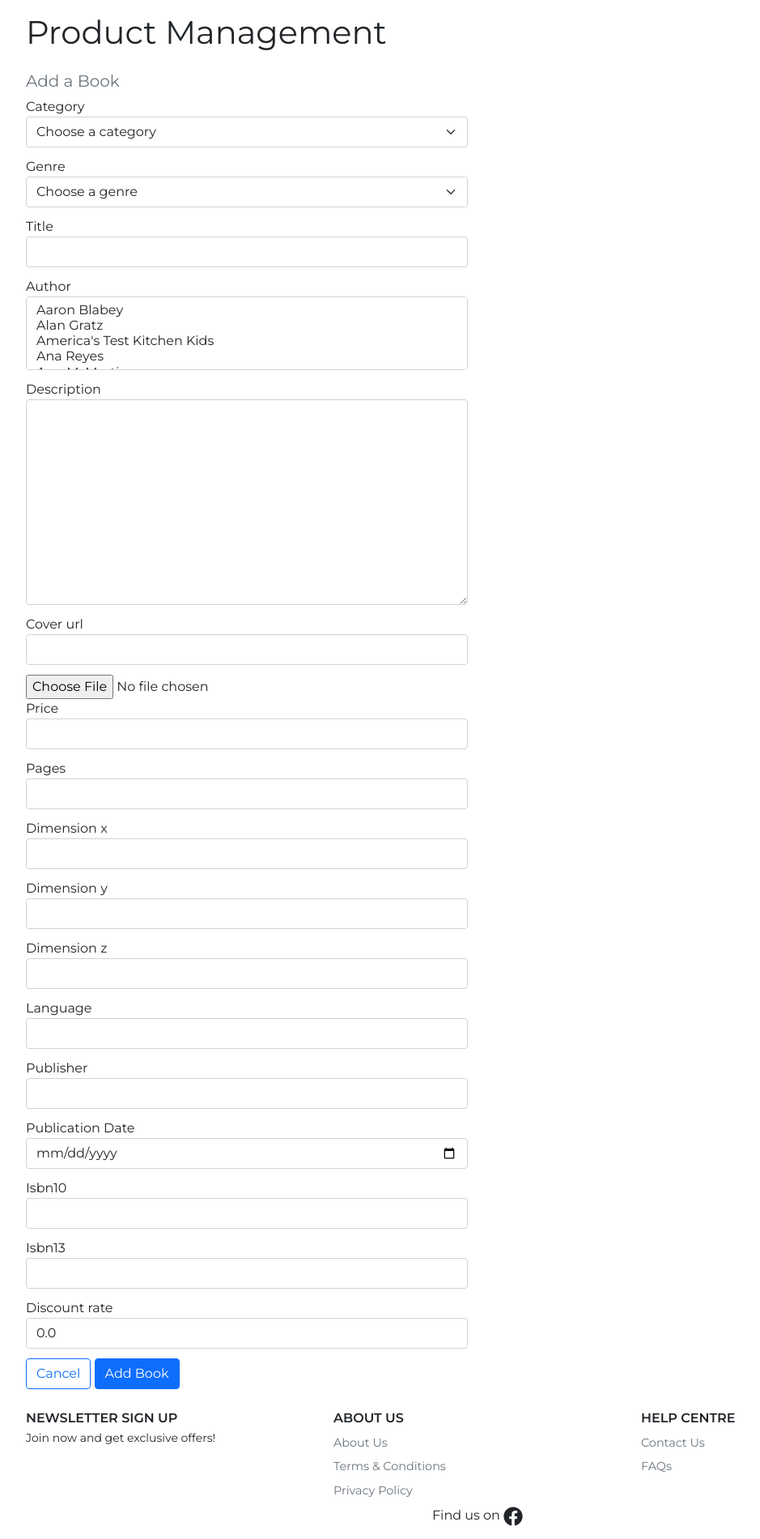
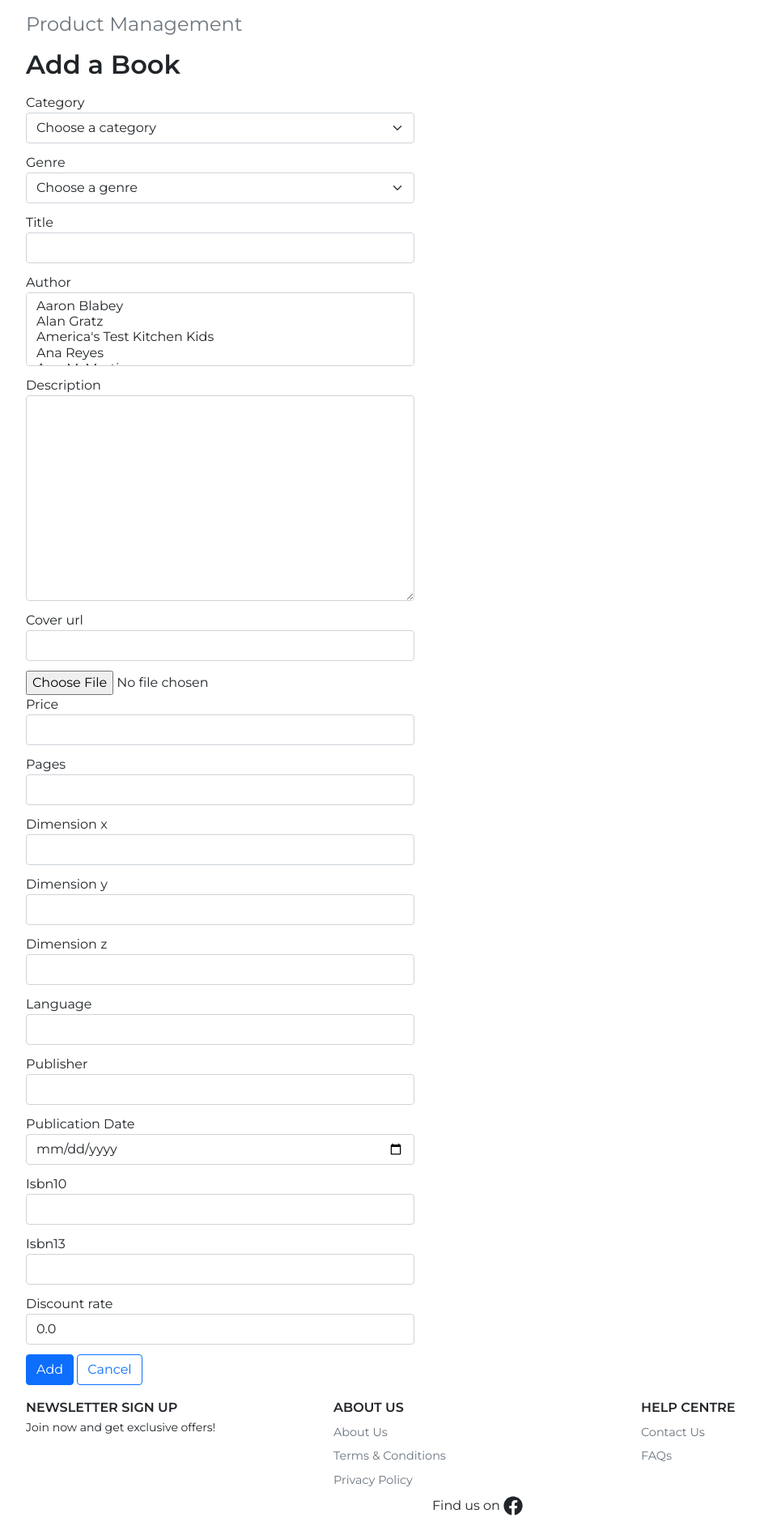
Before and after one commit to sejungkwak/cogito-books, a Django app: page /books/add_book/ in a window 1280 px wide. Shown: the part 181-2081 px from the top of the page at 81% size, without its empty margins (50-989 px from the left). After the commit the page ends 2052 px from the top, so only its background shows below. Run offline with Django 3.2, Linux system fonts and the light colour scheme; data comes from the database, SQL or seed files in the repository; parts of the project's set-up code (start-up, migrations or seed data) failed here and were passed over.

Commit message:
mod: Modify add_book template to handle editing function

```diff
--- /dev/null
+++ b/books/static/books/css/book.css
@@ -0,0 +1,7 @@
+/*--------------------------- Product management page ----------------------------*/
+
+.add_book_container {
+    max-width: 30rem;
+    margin-left: unset;
+    padding: 0;
+}
--- a/books/templates/books/add_book.html
+++ b/books/templates/books/add_book.html
@@ -1,14 +1,18 @@
 {% extends "base.html" %}
 {% load static %}
 {% load i18n %}
-{% block head_title %}Add a Book{% endblock %}
+{% block head_title %}{{ title }}{% endblock %}
+
+{% block extra_css %}
+    <link rel="stylesheet" href="{% static 'books/css/book.css' %}">
+{% endblock %}
 
 {% block content %}
-<h1 class="mb-4">Product Management</h2>
-<h2 class="fs-5 text-muted">Add a Book</h2>
-<div class="row">
-    <div class="col-12 col-md-6">
-        <form class="form mb-2" enctype="multipart/form-data" action="{% url 'add_book' %}" method="POST">
+
+<h1 class="mb-3 fs-4 text-muted">{% trans "Product Management" %}</h1>
+<h2 class="mb-3 fs-2 fw-600">{{ title }}</h2>
+<div class="add_book_container container">
+        <form class="form mb-2" enctype="multipart/form-data" method="POST">
             {% csrf_token %}
             {% for field in form %}
                 {% if field.name != 'cover' %}
@@ -17,11 +21,9 @@
                     {{ field }}
                 {% endif %}
             {% endfor %}
-            <div class="text-right">
-                <a class="btn btn-outline-primary" href="{% url 'book_list' %}">Cancel</a>
-                <button class="btn btn-primary" type="submit">Add Book</button>
-            </div>
+            <button class="btn btn-primary" type="submit">{{ button_content }}</button>
+            <a class="btn btn-outline-primary" href="{{ request.META.HTTP_REFERER }}">{% trans "Cancel" %}</a>
         </form>
-    </div>
 </div>
+
 {% endblock %}
```
